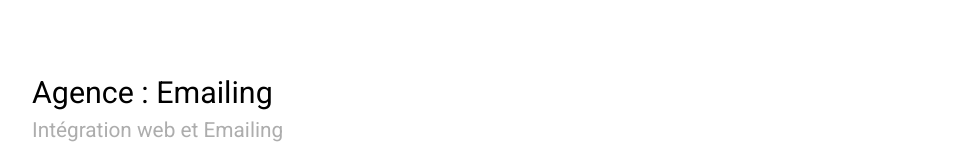
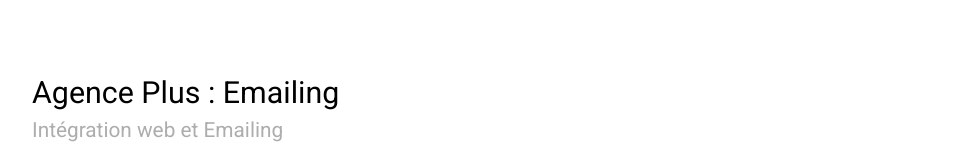
Before and after one commit to kayancodes/AP_Emailing, a plain HTML site: page index.html in a window 1280 px wide. Shown: the top 165 px of the page, without its empty margins (118-1079 px from the left). Drawn offline with nearby package versions, Linux system fonts and the light colour scheme.

Commit message:
5th commit

```diff
--- a/index.html
+++ b/index.html
@@ -27,7 +27,7 @@
             <!--------- DEBUT MAIN_HEADER ---------------------------------------------------------->
             <div class="main_header">
 
-                <h1 class="main_header--title">Agence : Emailing</h1>
+                <h1 class="main_header--title">Agence Plus : Emailing</h1>
 
                 <h2>Intégration web et Emailing</h2>
 
```
